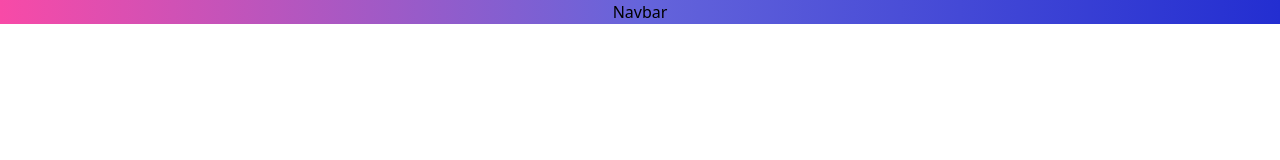
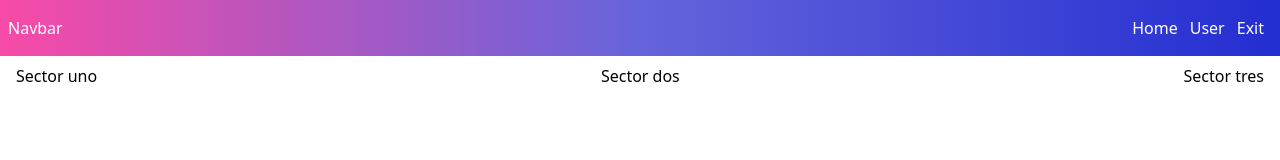
Before and after one commit to Ignun/proyectos, a plain HTML site: page index.html in a window 1280 px wide. Drawn offline with nearby package versions, Linux system fonts and the light colour scheme.

Commit message:
Agregado de division y opciones a la navbar

```diff
--- a/index.html
+++ b/index.html
@@ -9,8 +9,24 @@
     <title>Inicio</title>
 </head>
 <body>
-    <nav class="flex flex-row bg-gradient-to-r from-[#f84aa7] via-[#6564db] to-[#232ed1] justify-center">
+    <nav class="flex flex-row bg-gradient-to-r from-[#f84aa7] via-[#6564db] to-[#232ed1] justify-between items-center p-2 text-white">
         Navbar
+        <div class="flex flex-row gap-3 p-2">
+            <span>Home</span>
+            <span>User</span>
+            <span>Exit</span>
+        </div>
     </nav>
+    <div class="flex flex-row justify-between p-2 px-4">
+        <div class="flex flex-col">
+            Sector uno
+        </div>
+        <div class="flex flex-col">
+            Sector dos
+        </div>
+        <div class="flex flex-col">
+            Sector tres
+        </div>
+    </div>
 </body>
 </html>
```
